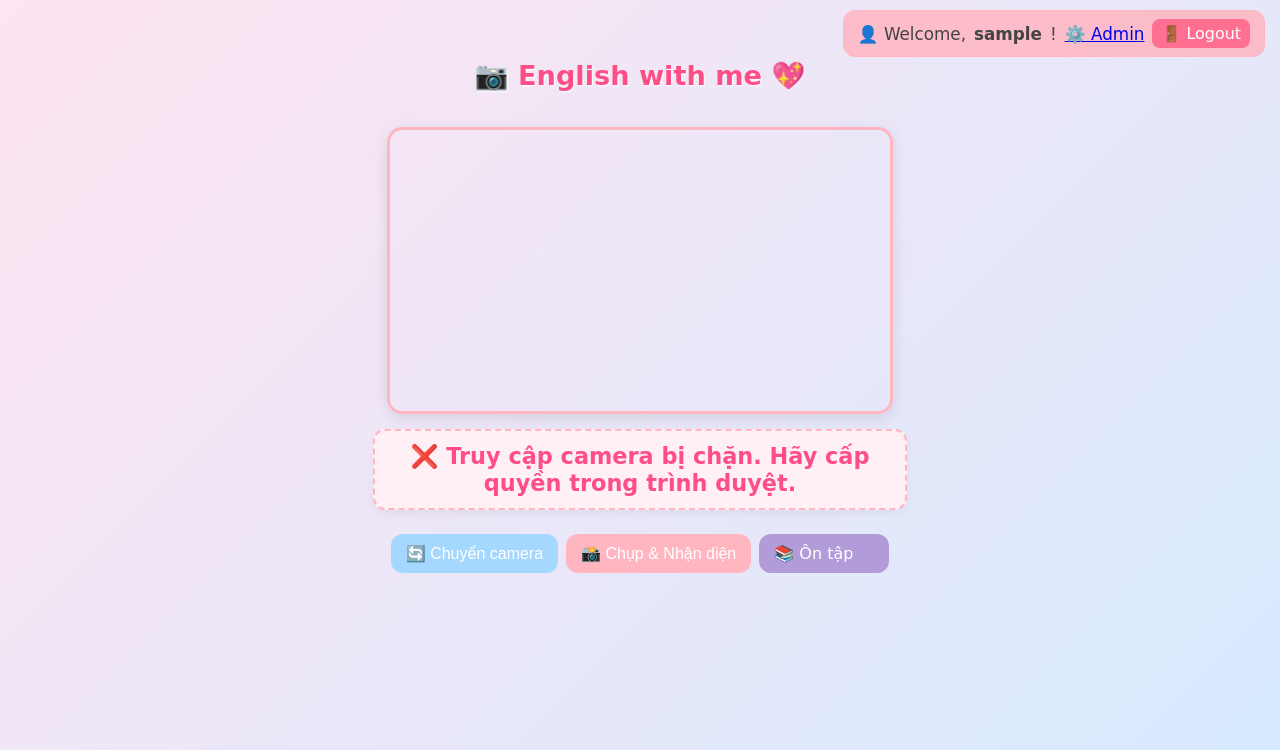
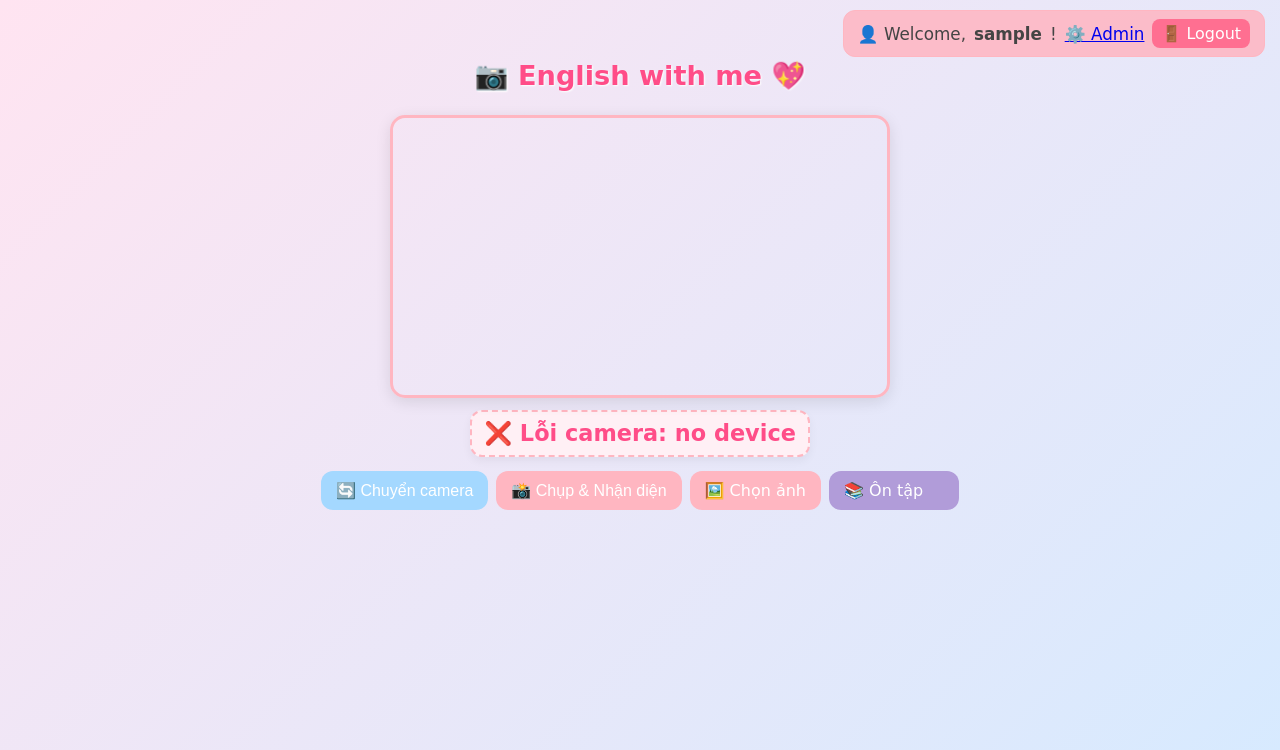
Before and after one commit to CloudmintULIS/My_App_1, a Flask app: page / in a window 1280 px wide. Shown: the top 750 px of the page. Run offline with Flask 3, Linux system fonts and the light colour scheme; the visitor is signed in with stand-in values (Sample User, id 1).

Commit message:
add choose picture from gallary

```diff
--- a/static/script.js
+++ b/static/script.js
@@ -1,15 +1,28 @@
+// --- Lấy phần tử ---
 const video = document.getElementById('webcam');
 const canvas = document.getElementById('canvas');
 const resultDiv = document.getElementById('result');
+const previewImg = document.getElementById('preview-img');
 const captureBtn = document.getElementById('capture-btn');
 const switchBtn = document.getElementById('switch-btn');
 const zoomSlider = document.getElementById('zoom-slider');
 const zoomContainer = document.querySelector('.zoom-container');
+const uploadInput = document.getElementById('upload-input');
 
 let currentFacingMode = 'environment'; // mặc định camera sau
 let stream = null;
 
-// Hàm khởi động camera
+// --- Hàm đọc to nhãn ---
+function speakLabel(label) {
+  if ('speechSynthesis' in window && 'SpeechSynthesisUtterance' in window) {
+    const utterance = new SpeechSynthesisUtterance(label);
+    utterance.lang = 'en-US';
+    speechSynthesis.cancel(); // hủy giọng đọc cũ nếu có
+    speechSynthesis.speak(utterance);
+  }
+}
+
+// --- Khởi động camera ---
 async function startCamera(facingMode = 'environment') {
   if (stream) {
     stream.getTracks().forEach(track => track.stop());
@@ -24,25 +37,16 @@
     }
 
     let constraints;
-
     if (videoDevices.length === 1) {
-      // ✅ Laptop chỉ có 1 camera → chọn đúng deviceId
-      constraints = {
-        video: { deviceId: { exact: videoDevices[0].deviceId } },
-        audio: false
-      };
+      constraints = { video: { deviceId: { exact: videoDevices[0].deviceId } }, audio: false };
     } else {
-      // ✅ Mobile có nhiều camera → dùng facingMode
-      constraints = {
-        video: { facingMode: { ideal: facingMode } },
-        audio: false
-      };
+      constraints = { video: { facingMode: { ideal: facingMode } }, audio: false };
     }
 
     stream = await navigator.mediaDevices.getUserMedia(constraints);
     video.srcObject = stream;
 
-    // --- Zoom chỉ khi mobile có nhiều camera ---
+    // --- Zoom nếu hỗ trợ ---
     const [track] = stream.getVideoTracks();
     const capabilities = track.getCapabilities();
 
@@ -60,41 +64,35 @@
       zoomContainer.style.display = 'none';
     }
 
-    } catch (err) {
+  } catch (err) {
     console.error('Camera error:', err);
-
-    if (err.name === "NotReadableError") {
-      resultDiv.innerText = "❌ Camera đang bận. Hãy tắt ứng dụng khác (Zoom, Camera app, OBS...) rồi thử lại.";
-    } else if (err.name === "NotAllowedError") {
-      resultDiv.innerText = "❌ Truy cập camera bị chặn. Hãy cấp quyền trong trình duyệt.";
-    } else if (err.name === "NotFoundError") {
-      resultDiv.innerText = "❌ Không tìm thấy camera nào.";
-    } else {
-      resultDiv.innerText = "❌ Không thể truy cập camera: " + err.message;
-    }
+    resultDiv.innerText = "❌ Lỗi camera: " + err.message;
   }
 }
 
-// Bắt đầu camera mặc định
+// --- Bắt đầu camera mặc định ---
 startCamera(currentFacingMode);
 
-// Nút chuyển camera
+// --- Chuyển camera ---
 switchBtn.addEventListener('click', () => {
   currentFacingMode = currentFacingMode === 'environment' ? 'user' : 'environment';
   startCamera(currentFacingMode);
 });
 
-// Nút chụp ảnh
+// --- Chụp ảnh ---
 captureBtn.addEventListener('click', () => {
   if (!video.videoWidth || !video.videoHeight) {
-    resultDiv.innerText = '❌ Không thể chụp ảnh: camera chưa sẵn sàng';
+    resultDiv.innerText = '❌ Camera chưa sẵn sàng';
     return;
   }
 
-  canvas.width = video.videoWidth;
-  canvas.height = video.videoHeight;
+  // --- Resize canvas để gửi nhẹ hơn ---
+  const MAX_WIDTH = 800;
+  const scale = Math.min(MAX_WIDTH / video.videoWidth, 1);
+  canvas.width = video.videoWidth * scale;
+  canvas.height = video.videoHeight * scale;
   const ctx = canvas.getContext('2d');
-  ctx.drawImage(video, 0, 0);
+  ctx.drawImage(video, 0, 0, canvas.width, canvas.height);
 
   canvas.toBlob(blob => {
     const formData = new FormData();
@@ -102,24 +100,16 @@
 
     resultDiv.innerText = '⏳ Đang phân tích...';
 
-    fetch('/analyze', {
-      method: 'POST',
-      body: formData
-    })
+    // Hiển thị preview nhỏ góc video
+    previewImg.src = URL.createObjectURL(blob);
+    previewImg.style.display = 'block';
+
+    fetch('/analyze', { method: 'POST', body: formData })
       .then(res => res.json())
       .then(data => {
         const label = data.label;
-        const wordInfo = data.word_info || {};
-
-        let html = `✅ <b>${label}</b>`;
-        resultDiv.innerHTML = html;
-
-        // TTS đọc từ
-        if ('speechSynthesis' in window && 'SpeechSynthesisUtterance' in window) {
-          const utterance = new SpeechSynthesisUtterance(label);
-          utterance.lang = 'en-US';
-          speechSynthesis.speak(utterance);
-        }
+        resultDiv.innerHTML = `✅ <b>${label}</b>`;
+        speakLabel(label);
       })
       .catch(err => {
         console.error('Fetch error:', err);
@@ -127,3 +117,30 @@
       });
   }, 'image/jpeg');
 });
+
+// --- Upload ảnh ---
+uploadInput.addEventListener('change', () => {
+  if (uploadInput.files.length === 0) return;
+
+  const file = uploadInput.files[0];
+  const formData = new FormData();
+  formData.append('image', file, file.name);
+
+  resultDiv.innerText = '⏳ Đang phân tích...';
+
+  // Hiển thị preview nhỏ góc video
+  previewImg.src = URL.createObjectURL(file);
+  previewImg.style.display = 'block';
+
+  fetch('/analyze', { method: 'POST', body: formData })
+    .then(res => res.json())
+    .then(data => {
+      const label = data.label;
+      resultDiv.innerHTML = `✅ <b>${label}</b>`;
+      speakLabel(label);
+    })
+    .catch(err => {
+      console.error('Upload error:', err);
+      resultDiv.innerText = '❌ Lỗi: ' + err.message;
+    });
+});
--- a/static/style.css
+++ b/static/style.css
@@ -1,3 +1,4 @@
+/* === Body & Font === */
 body {
   font-family: 'Comic Sans MS', cursive, sans-serif;
   background: linear-gradient(135deg, #ffe4f1, #d6eaff);
@@ -10,7 +11,7 @@
   align-items: center;
 }
 
-/* Thanh user bar */
+/* === Thanh user bar === */
 .user-bar {
   position: absolute;
   top: 10px;
@@ -39,7 +40,7 @@
   background: #ff4d77;
 }
 
-/* Tiêu đề */
+/* === Tiêu đề === */
 .title {
   margin-top: 60px;
   font-size: 1.7em;
@@ -48,18 +49,24 @@
   text-align: center;
 }
 
-/* Video */
+/* === Camera wrapper & video container === */
+.camera-wrapper {
+  display: flex;
+  flex-direction: column;
+  align-items: center;
+  width: 100%;
+}
+
 .video-container {
+  position: relative; /* để preview absolute */
   display: flex;
   justify-content: center;
-  margin-top: 12px;
-  width: 100%;
-  height: auto;
+  width: 90%;
+  max-width: 500px;
 }
 
 video {
-  width: 90%;
-  max-width: 500px;
+  width: 100%;
   height: auto;
   aspect-ratio: 16 / 9;
   object-fit: cover;
@@ -68,12 +75,46 @@
   box-shadow: 0 4px 15px rgba(0,0,0,0.1);
 }
 
-/* Zoom slider */
+/* Preview ảnh nhỏ góc video */
+#preview-img {
+  position: absolute;
+  bottom: 10px;
+  left: 10px;
+  width: 100px;
+  height: 100px;
+  object-fit: cover;
+  border-radius: 10px;
+  border: 2px solid #ffb6c1;
+  display: none;
+  box-shadow: 0 2px 8px rgba(0,0,0,0.3);
+  z-index: 5;
+}
+
+/* === Kết quả hiển thị dưới video === */
+.result-box {
+  display: flex;
+  justify-content: center;
+  align-items: center;
+  margin-top: 12px;
+  padding: 8px 12px;
+  background: #fff0f5;
+  border-radius: 12px;
+  font-size: 1.4em;
+  font-weight: bold;
+  color: #ff4d88;
+  text-align: center;
+  border: 2px dashed #ffb6c1;
+  box-shadow: 0 4px 10px rgba(0,0,0,0.05);
+  max-width: 100%;
+  word-break: break-word;
+}
+
+/* === Zoom slider === */
 .zoom-container {
   margin: 10px 0;
   font-size: 0.95em;
   color: #444;
-  display: none; /* ẩn mặc định, chỉ hiện nếu hỗ trợ */
+  display: none;
   text-align: center;
 }
 
@@ -81,22 +122,7 @@
   width: 180px;
 }
 
-/* Kết quả nhận diện */
-.result-box {
-  margin: 15px auto 10px;
-  padding: 12px 15px;
-  background: #fff0f5;
-  border-radius: 12px;
-  max-width: 500px;
-  font-size: 1.4em;
-  font-weight: bold;
-  color: #ff4d88;
-  text-align: center;
-  border: 2px dashed #ffb6c1;
-  box-shadow: 0 4px 10px rgba(0,0,0,0.05);
-}
-
-/* Nút bấm */
+/* === Nút bấm === */
 .button-container {
   margin: 14px 0;
   display: flex;
@@ -125,6 +151,10 @@
   background-color: #ffb6c1;
 }
 
+.btn-upload {
+  background-color: #ffb6c1;
+}
+
 .btn-review {
   background-color: #b19cd9;
 }
@@ -134,7 +164,7 @@
   opacity: 0.9;
 }
 
-/* Mobile tối ưu */
+/* === Mobile tối ưu === */
 @media (max-width: 600px) {
   body {
     padding-bottom: 10px;
@@ -151,30 +181,23 @@
     min-width: 90px;
   }
 
-  .result-box {
-    font-size: 1.2em;
-    padding: 10px 12px;
-  }
-
-  /* Camera full màn hơn */
-  .video-container {
-    height: 70vh;
-    margin-top: 5px;
-  }
-
   video {
     width: 100%;
     height: 100%;
     max-width: none;
-    max-height: none;
     aspect-ratio: auto;
     object-fit: cover;
     border-radius: 8px;
     border: 2px solid #ffb6c1;
   }
 
-  .user-bar {
-    font-size: 0.95em;
+  #preview-img {
+    width: 70px;
+    height: 70px;
+  }
+
+  .result-box {
+    font-size: 1.2em;
     padding: 6px 10px;
   }
 }
--- a/view/index.html
+++ b/view/index.html
@@ -18,9 +18,18 @@
 
   <h2 class="title">📷 English with me 💖</h2>
 
-  <!-- Khung video -->
-  <div class="video-container">
-    <video id="webcam" autoplay muted playsinline></video>
+  <!-- Camera + preview + kết quả -->
+  <div class="camera-wrapper">
+    <div class="video-container">
+      <video id="webcam" autoplay muted playsinline></video>
+      <canvas id="canvas" style="display:none;"></canvas>
+
+      <!-- Preview ảnh nhỏ góc video -->
+      <img id="preview-img" class="preview-img" alt="Preview">
+    </div>
+
+    <!-- Kết quả hiển thị **dưới video** -->
+    <div id="result" class="result-box">Hãy chụp ảnh hoặc chọn ảnh 📸</div>
   </div>
 
   <!-- Zoom -->
@@ -28,17 +37,15 @@
     🔍 Zoom: <input type="range" id="zoom-slider">
   </div>
 
-  <!-- Kết quả nhận diện -->
-  <div id="result" class="result-box">Hãy chụp ảnh để nhận diện 📸</div>
-
   <!-- Nút chức năng -->
   <div class="button-container">
     <button id="switch-btn" class="btn btn-switch">🔄 Chuyển camera</button>
     <button id="capture-btn" class="btn btn-capture">📸 Chụp & Nhận diện</button>
+    <label for="upload-input" class="btn btn-upload">🖼️ Chọn ảnh</label>
+    <input type="file" id="upload-input" accept="image/*" style="display:none;">
     <a href="{{ url_for('review.review') }}" class="btn btn-review">📚 Ôn tập</a>
   </div>
 
-  <canvas id="canvas" style="display:none;"></canvas>
   <script src="{{ url_for('static', filename='script.js') }}"></script>
 </body>
 </html>
```
Also changed, not shown: services/openAI_utils.py (+8 -5 lines).
